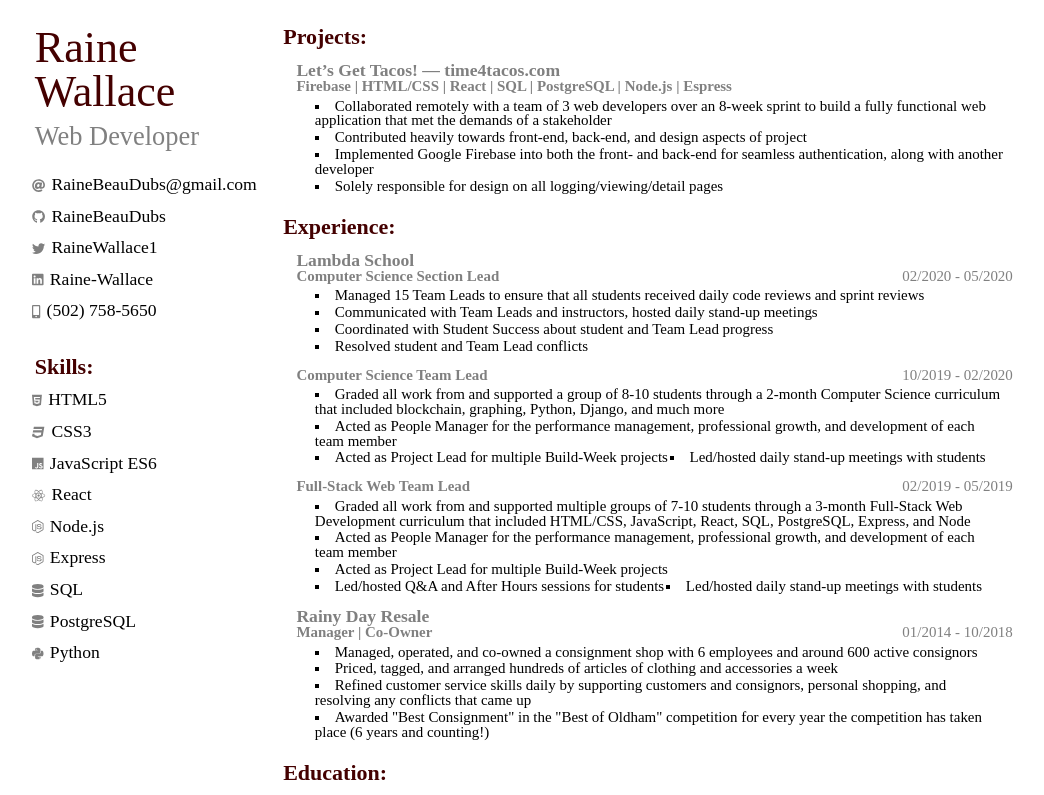
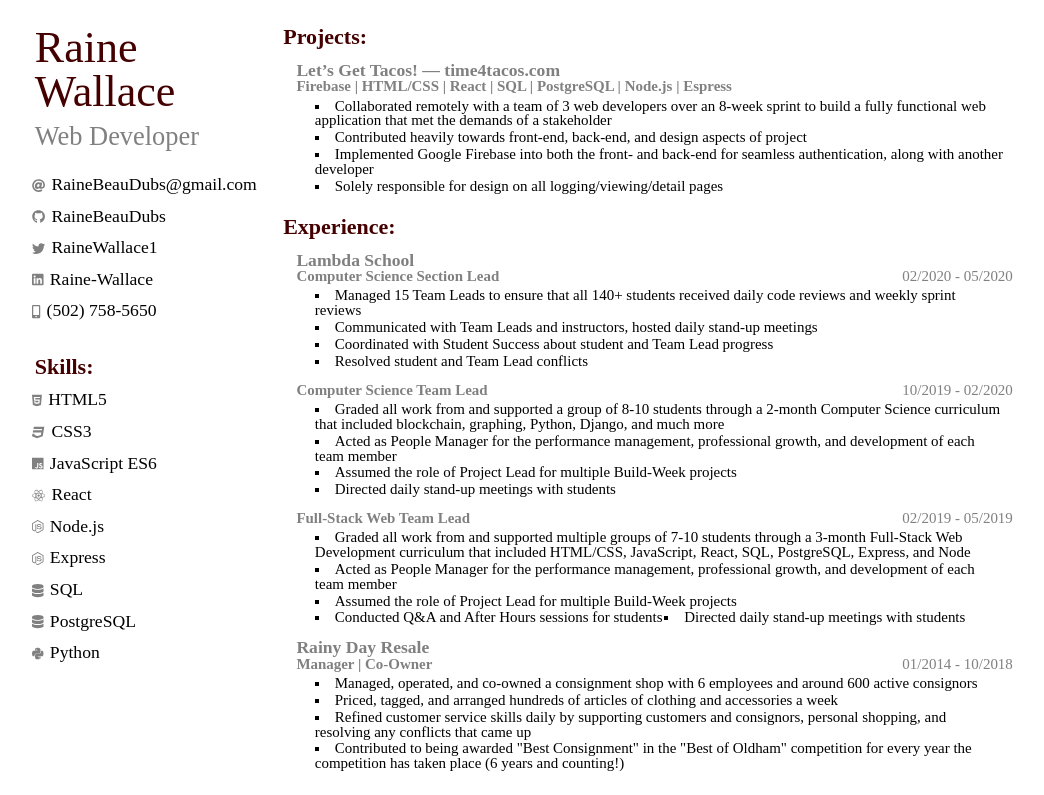
Before and after one commit to RaineBeauDubs/MyResume, a React (Create React App) app in the folder resume/: page / in a window 1280 px wide. Shown: the top 795 px of the page, without its empty margins (114-1158 px from the left). Built offline with nearby package versions, Linux system fonts and the light colour scheme.

Commit message:
replaced repeaded verbs, specified numbers

```diff
--- a/resume/src/components/Experience.js
+++ b/resume/src/components/Experience.js
@@ -52,7 +52,7 @@ const Experience = () => {
             <ExpDates>02/2020 - 05/2020</ExpDates>
           </ExpAlign>
           <ExpList>
-            <ListItems>Managed 15 Team Leads to ensure that all students received daily code reviews and sprint reviews</ListItems>
+            <ListItems>Managed 15 Team Leads to ensure that all 140+ students received daily code reviews and weekly sprint reviews</ListItems>
             <ListItems>Communicated with Team Leads and instructors, hosted daily stand-up meetings</ListItems>
             <ListItems>Coordinated with Student Success about student and Team Lead progress</ListItems>
             <ListItems>Resolved student and Team Lead conflicts</ListItems>
@@ -66,8 +66,8 @@ const Experience = () => {
           <ExpList>
             <ListItems>Graded all work from and supported a group of 8-10 students through a 2-month Computer Science curriculum that included blockchain, graphing, Python, Django, and much more</ListItems>
             <ListItems>Acted as People Manager for the performance management, professional growth, and development of each team member</ListItems>
-            <ListItems>Acted as Project Lead for multiple Build-Week projects</ListItems>
-            <ListItems>Led/hosted daily stand-up meetings with students</ListItems>
+            <ListItems>Assumed the role of Project Lead for multiple Build-Week projects</ListItems>
+            <ListItems>Directed daily stand-up meetings with students</ListItems>
           </ExpList>
         </ExpSec>
         <ExpSec>
@@ -78,9 +78,9 @@ const Experience = () => {
           <ExpList>
             <ListItems>Graded all work from and supported multiple groups of 7-10 students through a 3-month Full-Stack Web Development curriculum that included HTML/CSS, JavaScript, React, SQL, PostgreSQL, Express, and Node</ListItems>
             <ListItems>Acted as People Manager for the performance management, professional growth, and development of each team member</ListItems>
-            <ListItems>Acted as Project Lead for multiple Build-Week projects</ListItems>
-            <ListItems>Led/hosted Q&A and After Hours sessions for students</ListItems>
-            <ListItems>Led/hosted daily stand-up meetings with students</ListItems>
+            <ListItems>Assumed the role of Project Lead for multiple Build-Week projects</ListItems>
+            <ListItems>Conducted Q&A and After Hours sessions for students</ListItems>
+            <ListItems>Directed daily stand-up meetings with students</ListItems>
           </ExpList>
         </ExpSec>
         <ExpSec>
@@ -93,7 +93,7 @@ const Experience = () => {
             <ListItems>Managed, operated, and co-owned a consignment shop with 6 employees and around 600 active consignors</ListItems>
             <ListItems>Priced, tagged, and arranged hundreds of articles of clothing and accessories a week</ListItems>
             <ListItems>Refined customer service skills daily by supporting customers and consignors, personal shopping, and resolving any conflicts that came up</ListItems>
-            <ListItems>Awarded "Best Consignment" in the "Best of Oldham" competition for every year the competition has taken place (6 years and counting!)</ListItems>
+            <ListItems>Contributed to being awarded "Best Consignment" in the "Best of Oldham" competition for every year the competition has taken place (6 years and counting!)</ListItems>
           </ExpList>
         </ExpSec>
       </ResSectionBottom>
```
